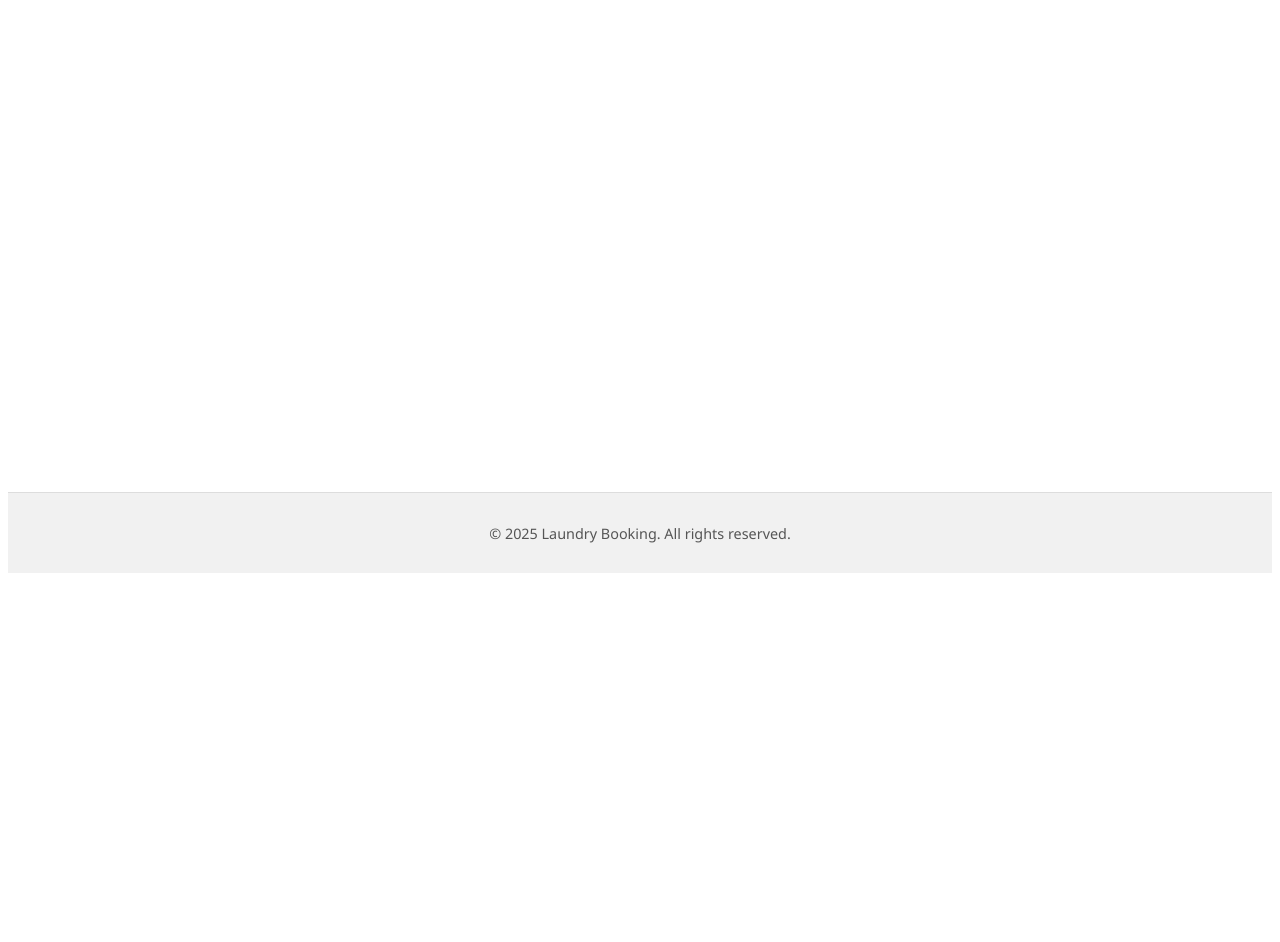
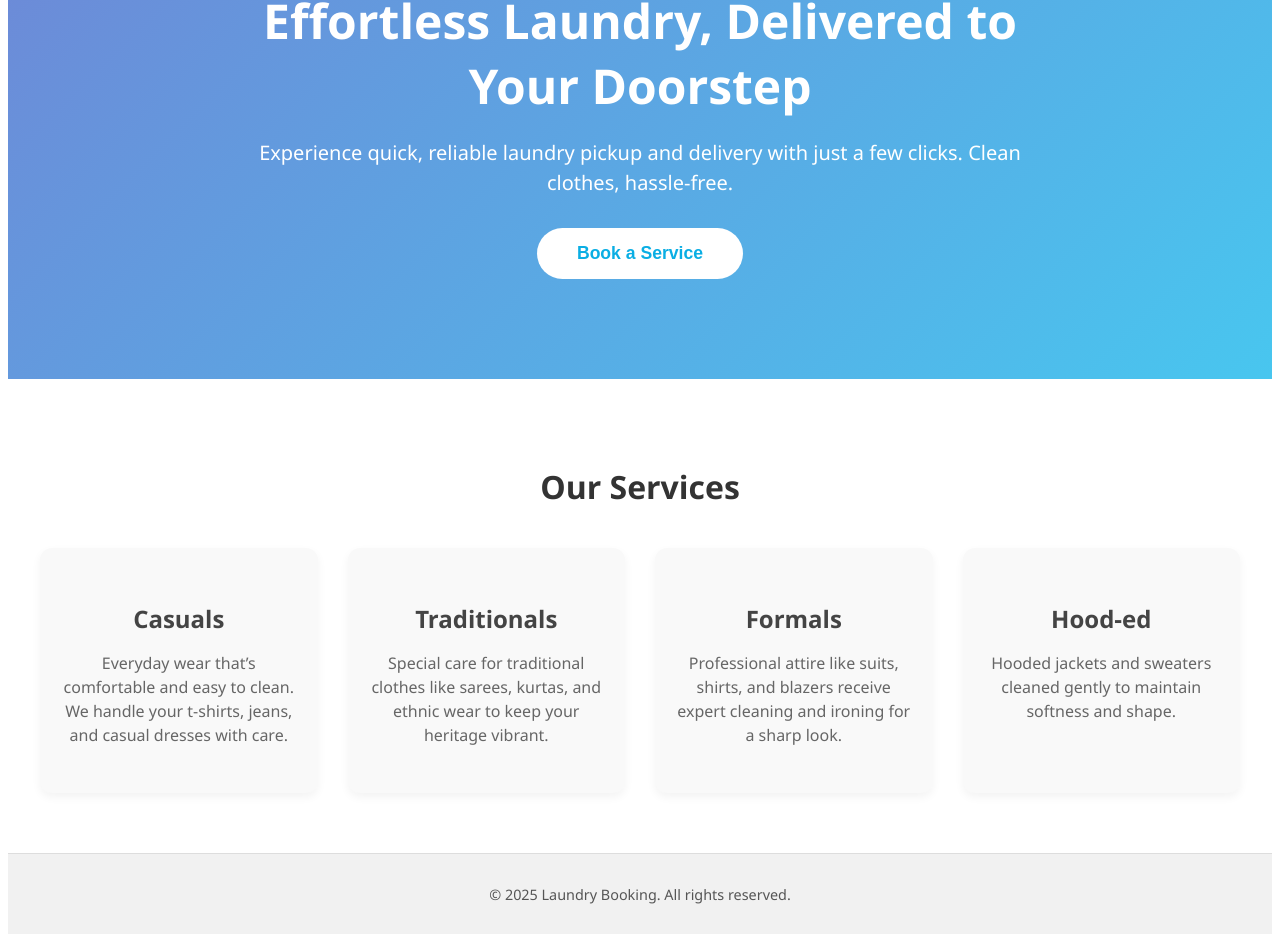
Before and after one commit to Karan28272827/washwagon, a React (Create React App) app in the folder frontend/: page / in a window 1280 px wide. Shown: the part 235-1177 px from the top of the page. Before the commit the page ends 816 px from the top, so only its background shows below. Built offline with nearby package versions, Linux system fonts and the light colour scheme.

Commit message:
Starting with the landing page

```diff
--- a/frontend/src/App.js
+++ b/frontend/src/App.js
@@ -2,6 +2,8 @@ import React from 'react';
 // import Bookings from './pages/bookings';
 import Header from './components/Header';
 import Footer from './components/Footer';
+import Hero from './components/Hero';
+import Services from './components/Services';
 
 // function App() {
 //   return (
@@ -16,8 +18,9 @@ function App() {
     <div style={appStyle}>
       <Header />
       <main style={mainStyle}>
-        <h2>Welcome to Laundry Booking</h2>
-        <p>Your simple and efficient laundry service management app.</p>
+        <Hero />
+        <Services />
+        {/* Other containers will go here below the hero */}
       </main>
       <Footer />
     </div>
@@ -34,10 +37,8 @@ const appStyle = {
 
 const mainStyle = {
   flex: 1,
-  maxWidth: '800px',
-  margin: '2rem auto',
-  padding: '0 1rem',
-  textAlign: 'center',
+  width: '100%',
+  margin: '0 auto',
 };
 
 export default App;
--- /dev/null
+++ b/frontend/src/components/Hero.js
@@ -0,0 +1,54 @@
+import React from 'react';
+
+const Hero = () => {
+  return (
+    <section style={heroStyle}>
+      <div style={contentStyle}>
+        <h1 style={titleStyle}>Effortless Laundry, Delivered to Your Doorstep</h1>
+        <p style={subtitleStyle}>
+          Experience quick, reliable laundry pickup and delivery with just a few clicks. Clean clothes, hassle-free.
+        </p>
+        <button style={btnStyle}>Book a Service</button>
+      </div>
+    </section>
+  );
+};
+
+const heroStyle = {
+  background: 'linear-gradient(135deg, #6f86d6, #48c6ef)', // gradient blue background
+  color: '#fff',
+  padding: '100px 20px',
+  textAlign: 'center',
+  display: 'flex',
+  justifyContent: 'center',
+  alignItems: 'center',
+};
+
+const contentStyle = {
+  maxWidth: '800px',
+};
+
+const titleStyle = {
+  fontSize: '3rem',
+  fontWeight: '700',
+  marginBottom: '20px',
+};
+
+const subtitleStyle = {
+  fontSize: '1.25rem',
+  marginBottom: '30px',
+  lineHeight: '1.5',
+};
+
+const btnStyle = {
+  backgroundColor: '#fff',
+  color: '#0aaee4ff',
+  border: 'none',
+  padding: '15px 40px',
+  fontSize: '1.1rem',
+  borderRadius: '30px',
+  cursor: 'pointer',
+  fontWeight: '600',
+};
+
+export default Hero;
--- /dev/null
+++ b/frontend/src/components/Services.js
@@ -0,0 +1,78 @@
+import React from 'react';
+
+const services = [
+  {
+    title: 'Casuals',
+    description: 'Everyday wear that’s comfortable and easy to clean. We handle your t-shirts, jeans, and casual dresses with care.',
+  },
+  {
+    title: 'Traditionals',
+    description: 'Special care for traditional clothes like sarees, kurtas, and ethnic wear to keep your heritage vibrant.',
+  },
+  {
+    title: 'Formals',
+    description: 'Professional attire like suits, shirts, and blazers receive expert cleaning and ironing for a sharp look.',
+  },
+  {
+    title: 'Hood-ed',
+    description: 'Hooded jackets and sweaters cleaned gently to maintain softness and shape.',
+  },
+];
+
+const Services = () => {
+  return (
+    <section style={servicesSectionStyle}>
+      <h2 style={sectionTitleStyle}>Our Services</h2>
+      <div style={servicesGridStyle}>
+        {services.map((service, index) => (
+          <div key={index} style={serviceCardStyle}>
+            <h3 style={serviceTitleStyle}>{service.title}</h3>
+            <p style={serviceDescStyle}>{service.description}</p>
+          </div>
+        ))}
+      </div>
+    </section>
+  );
+};
+
+const servicesSectionStyle = {
+  padding: '60px 20px',
+  maxWidth: '1200px',
+  margin: '0 auto',
+};
+
+const sectionTitleStyle = {
+  textAlign: 'center',
+  fontSize: '2rem',
+  marginBottom: '40px',
+  fontWeight: '700',
+  color: '#333',
+};
+
+const servicesGridStyle = {
+  display: 'grid',
+  gridTemplateColumns: 'repeat(auto-fit, minmax(250px, 1fr))',
+  gap: '30px',
+};
+
+const serviceCardStyle = {
+  backgroundColor: '#f9f9f9',
+  borderRadius: '12px',
+  padding: '30px 20px',
+  boxShadow: '0 4px 10px rgba(0,0,0,0.05)',
+  textAlign: 'center',
+};
+
+const serviceTitleStyle = {
+  fontSize: '1.5rem',
+  marginBottom: '15px',
+  color: '#444',
+};
+
+const serviceDescStyle = {
+  fontSize: '1rem',
+  color: '#666',
+  lineHeight: '1.5',
+};
+
+export default Services;
```
